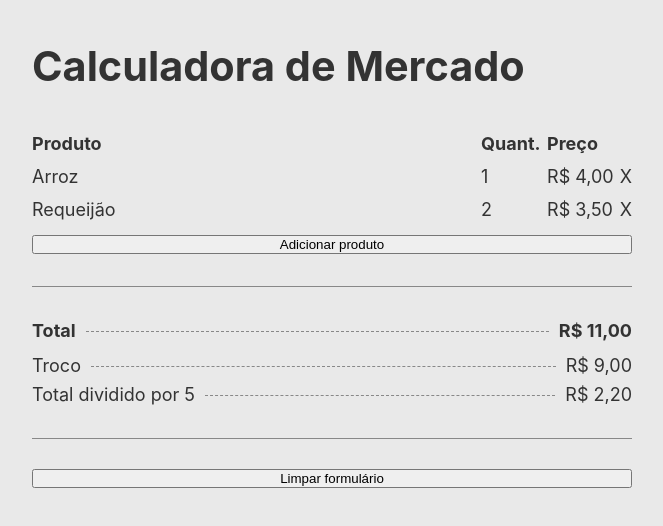
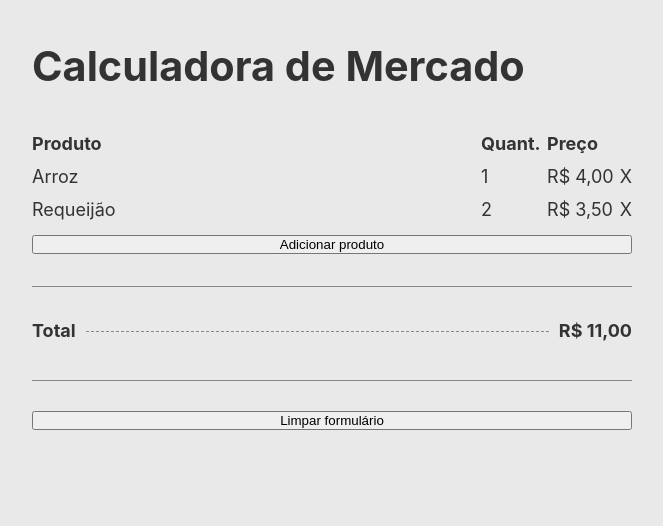
Before and after one commit to iagobruno/calculadora-de-mercado, a Svelte app: page / in a window 1280 px wide. Shown: the top 526 px of the page, without its empty margins (308-971 px from the left). Built offline with nearby package versions, Linux system fonts and the light colour scheme.

Commit message:
feat: Mostra se falta dinheiro

```diff
--- a/src/App.svelte
+++ b/src/App.svelte
@@ -11,8 +11,8 @@
     { id: 2, title: 'Requeijão', quantity: 2, price: 3.50 },
   ]
   let discount: Discount = null
-  let trocoPara: TrocoPara = 20
-  let divideBy: DivideBy = 5
+  let trocoPara: TrocoPara = null
+  let divideBy: DivideBy = 1
 
   function handleAddItem (event: CustomEvent<Item>) {
     const newItem = {
--- a/src/components/Summary.svelte
+++ b/src/components/Summary.svelte
@@ -40,10 +40,10 @@
   </div>
 
   {#if troco !== null}
-    <div class="summary__row troco">
-      <span>Troco</span>
+    <div class="summary__row troco" class:falta={troco < 0}>
+      <span>{troco >= 0 ? 'Troco' : 'Falta'}</span>
       <hr />
-      <span>{formatMoney(troco)}</span>
+      <span>{troco === 0 ? 'Sem troco' : formatMoney(Math.abs(troco))}</span>
     </div>
   {/if}
 
@@ -86,4 +86,11 @@
     font-size: 1em;
     margin-bottom: 6px;
   }
+
+  .summary__row.troco.falta {
+    color: red;
+  }
+  .summary__row.troco.falta hr {
+    border-top-color: red;
+  }
 </style>
```
